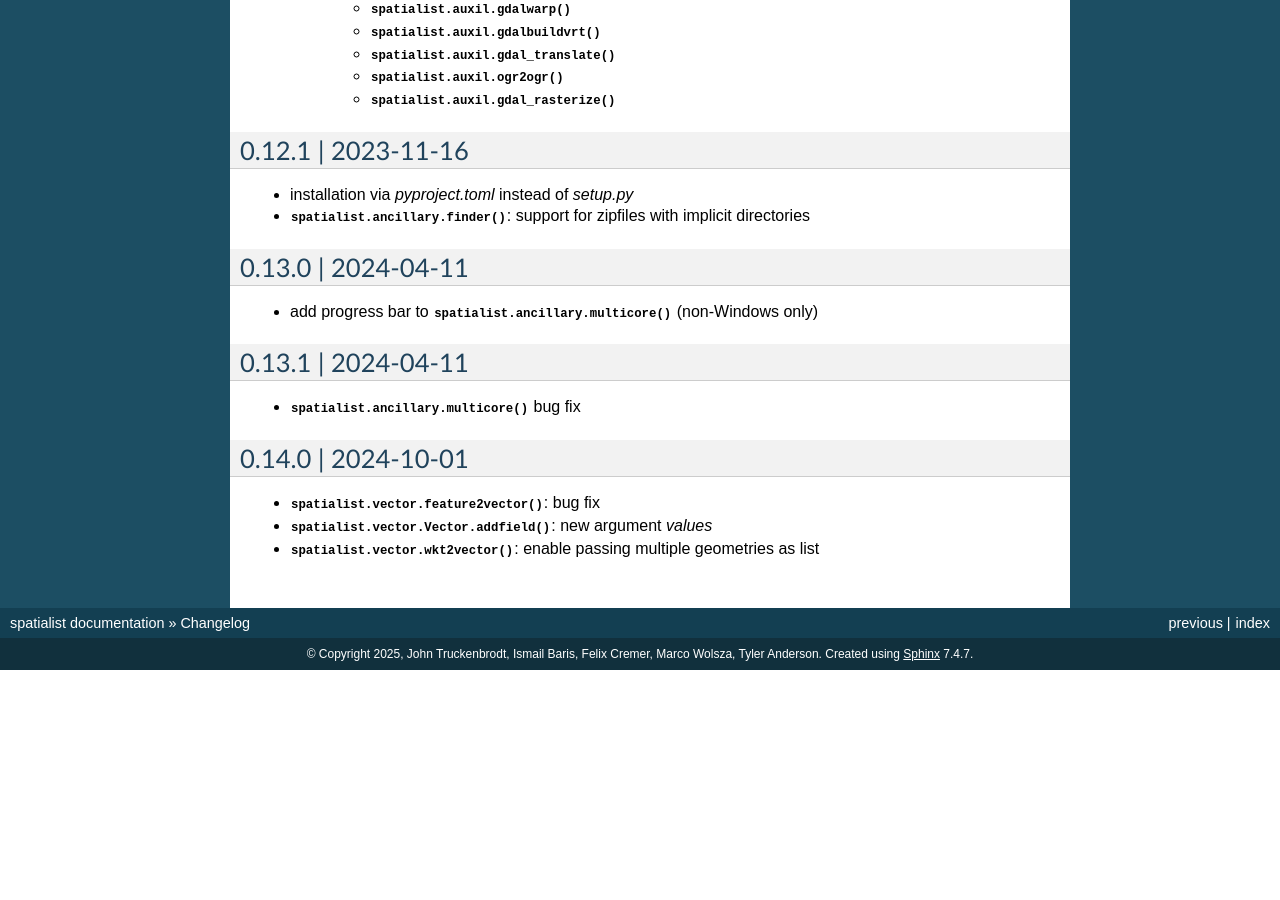
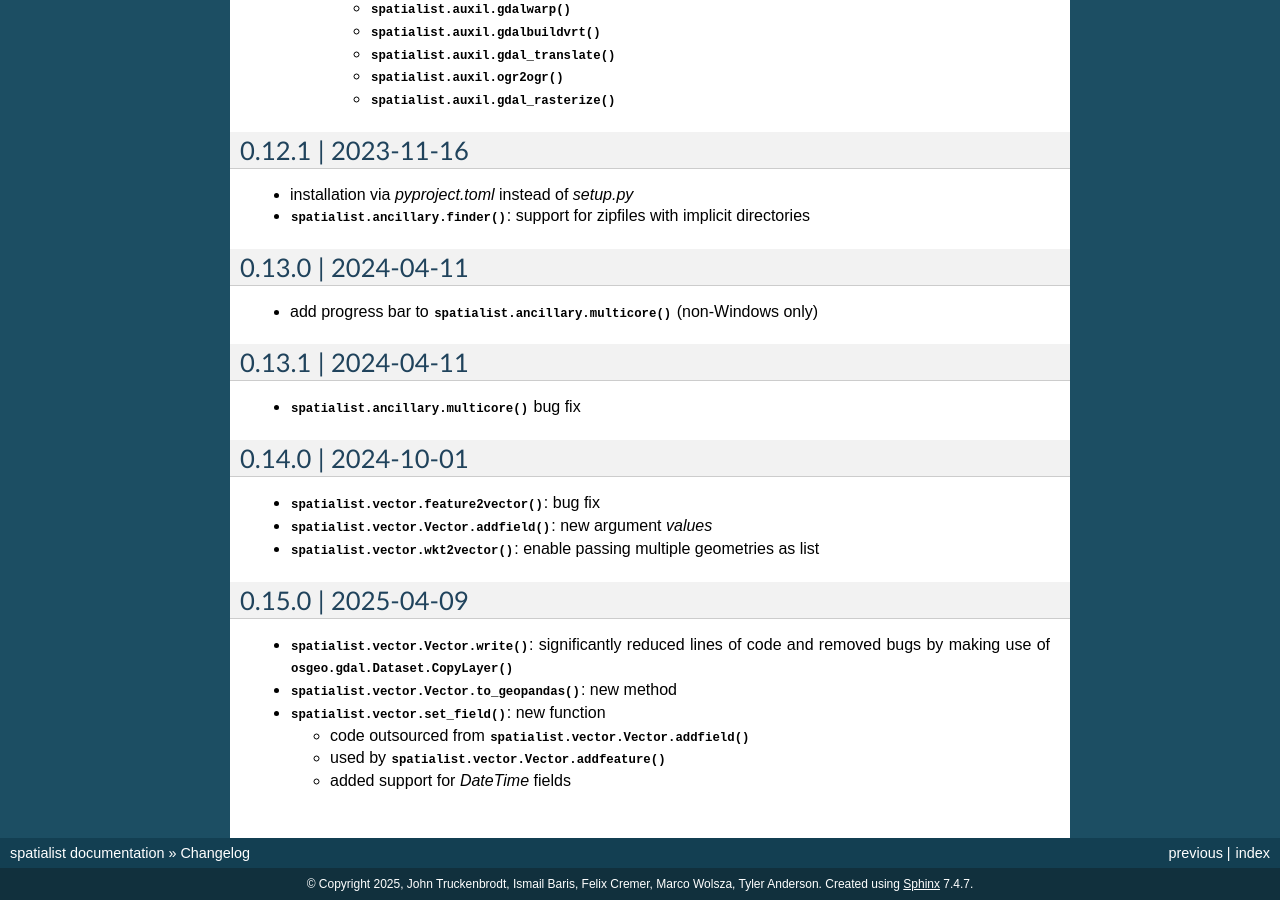
Before and after one commit to johntruckenbrodt/spatialist, a Sphinx documentation site: the page built from docs/source/changelog.rst, in a window 1280 px wide and 900 px high, scrolled down 2738 px. Built offline with Sphinx 7.4.7, drawn with Linux system fonts in a browser that asks for light colours; pages that are not in the unit, such as notebooks, are missing from menus; before the commit the page ends 3408 px from its top, so only the background shows below that.

Commit message:
version 0.15.0 changelog

```diff
--- a/docs/source/changelog.rst
+++ b/docs/source/changelog.rst
@@ -201,3 +201,15 @@ Changelog
 - :func:`spatialist.vector.feature2vector`: bug fix
 - :meth:`spatialist.vector.Vector.addfield`: new argument `values`
 - :func:`spatialist.vector.wkt2vector`: enable passing multiple geometries as list
+
+0.15.0 | 2025-04-09
+-------------------
+
+- :meth:`spatialist.vector.Vector.write`: significantly reduced lines of code and removed
+  bugs by making use of :meth:`osgeo.gdal.Dataset.CopyLayer`
+- :meth:`spatialist.vector.Vector.to_geopandas`: new method
+- :func:`spatialist.vector.set_field`: new function
+
+  + code outsourced from :meth:`spatialist.vector.Vector.addfield`
+  + used by :meth:`spatialist.vector.Vector.addfeature`
+  + added support for `DateTime` fields
```
